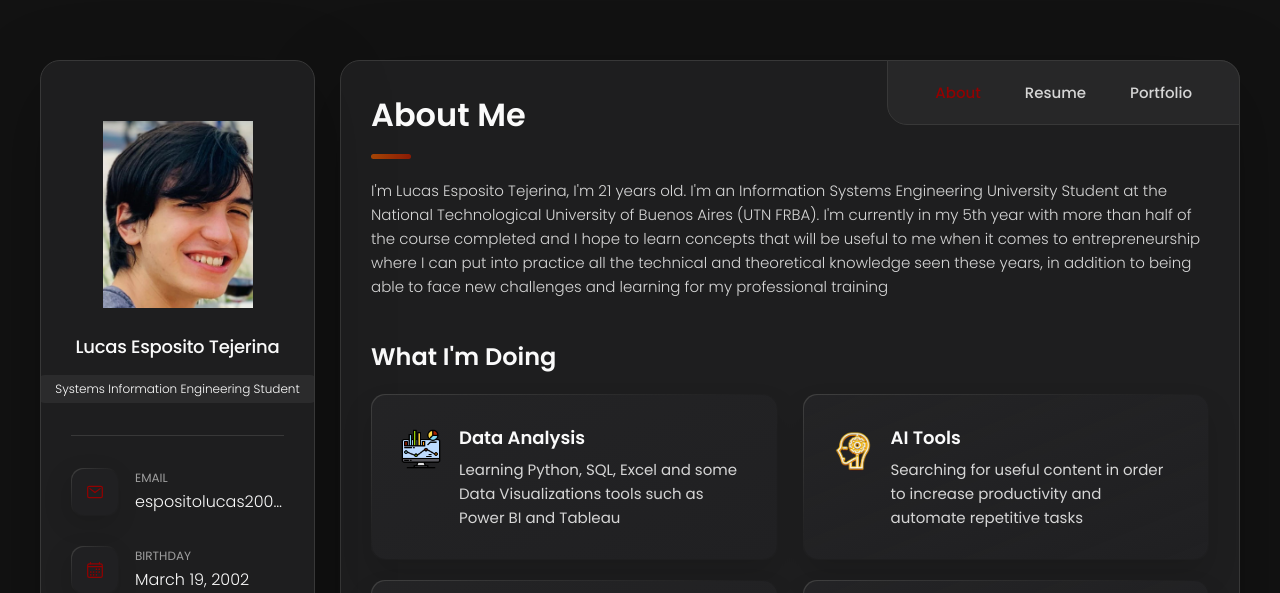
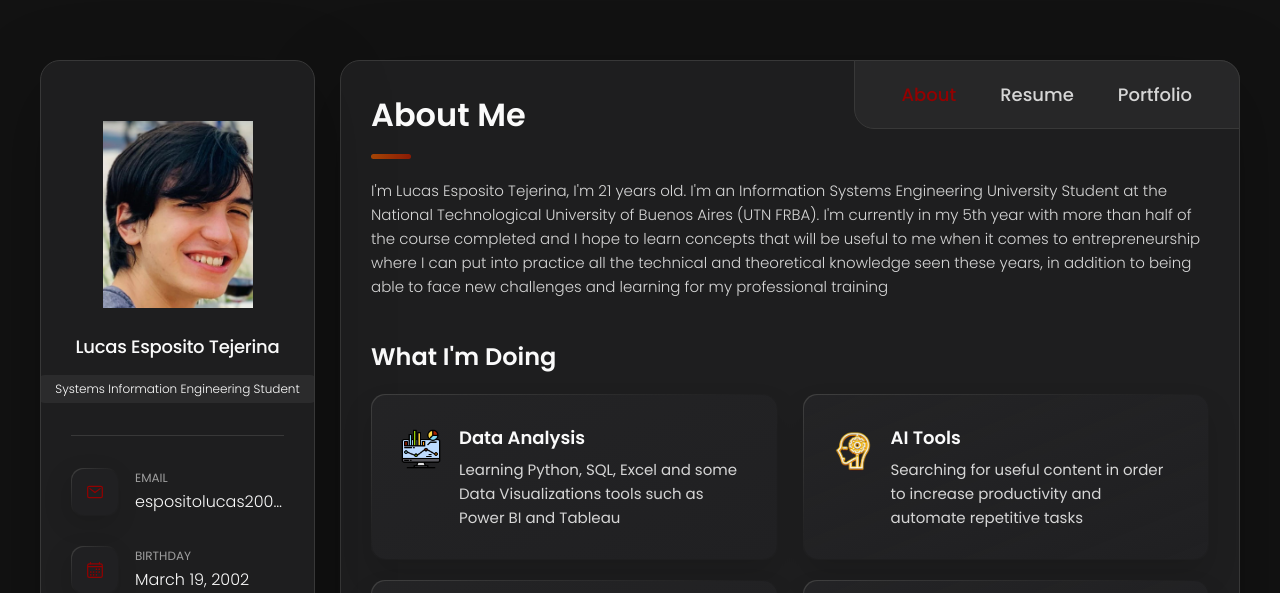
Before and after one commit to EspositoLucas/Portfolio-Website, a plain HTML site: page index.html in a window 1280 px wide. Shown: the top 593 px of the page. Drawn offline with nearby package versions, Linux system fonts and the light colour scheme.

Commit message:
update assests and stye.css

```diff
--- a/assets/css/style.css
+++ b/assets/css/style.css
@@ -477,7 +477,7 @@ main {
 
 .navbar-link {
   color: var(--light-gray);
-  font-size: var(--fs-8);
+  font-size: var(--fs-4);
   padding: 20px 7px;
   transition: color var(--transition-1);
 }
```
Also changed, not shown: assets/images/book.png (added).
